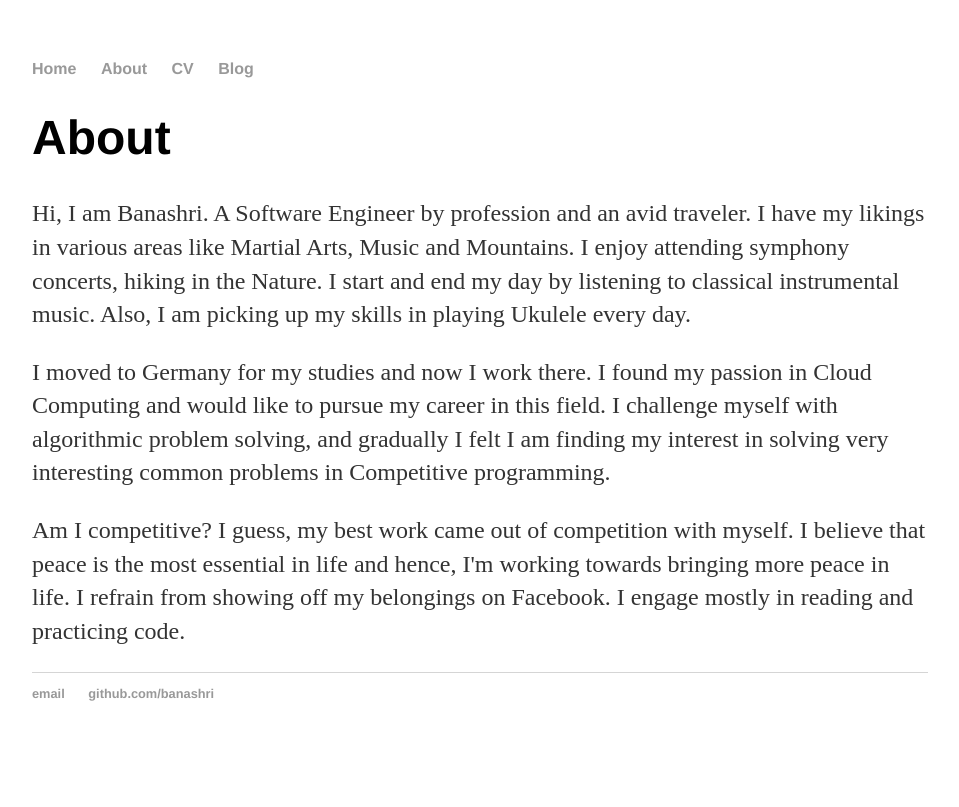
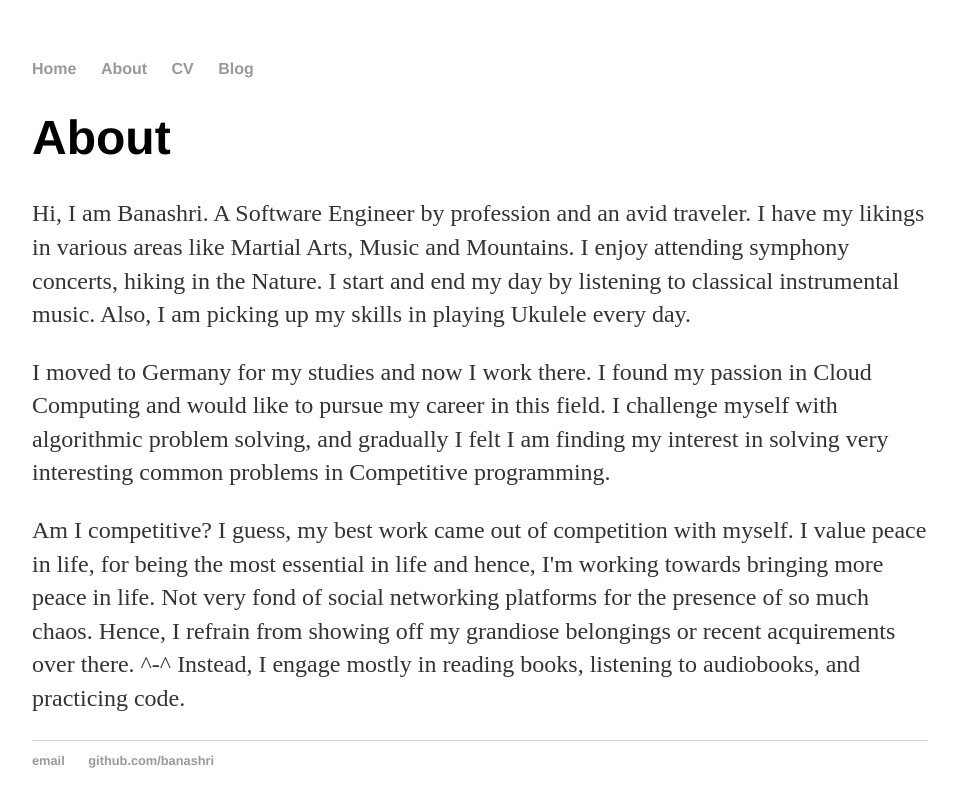
Before and after one commit to Banashri/banashri.github.io, a Jekyll site: the page built from about/index.html, in a window 1280 px wide. Shown: the top 807 px of the page, without its empty margins (160-1119 px from the left). Built offline with Jekyll 4.4.1, drawn with Linux system fonts in a browser that asks for light colours.

Commit message:
Update index.html

```diff
--- a/about/index.html
+++ b/about/index.html
@@ -8,11 +8,7 @@ title: About me!
 <p>Hi, I am Banashri. A Software Engineer by profession and an avid traveler. I have my likings in various areas like Martial Arts, Music and Mountains. I enjoy attending symphony concerts, hiking in the Nature. I start and end my day by listening to classical instrumental music. Also, I am picking up my skills in playing Ukulele every day.</p>
 <p>I moved to Germany for my studies and now I work there. I found my passion in Cloud Computing and would like to pursue my career in this field. I challenge myself with algorithmic problem solving, and gradually I felt I am finding my interest in solving very interesting common problems in Competitive programming. </p>
 
-<p>Am I competitive? I guess, my best work came out of competition with myself. I believe that peace is the most essential in life and hence, I'm working towards bringing more peace in life. I refrain from showing off my belongings on Facebook. I engage mostly in reading and practicing code.</p>
-
-
-
-
-
-
-</div><!-- /.blurb -->
+<p>Am I competitive? I guess, my best work came out of competition with myself. I value peace in life, for being the most essential in life and hence, I'm working towards bringing more peace in life.
+Not very fond of social networking platforms for the presence of so much chaos. Hence, I refrain from showing off my grandiose belongings or recent acquirements over there. ^-^
+	Instead, I engage mostly in reading books, listening to audiobooks, and practicing code.</p>
+</div>
```
